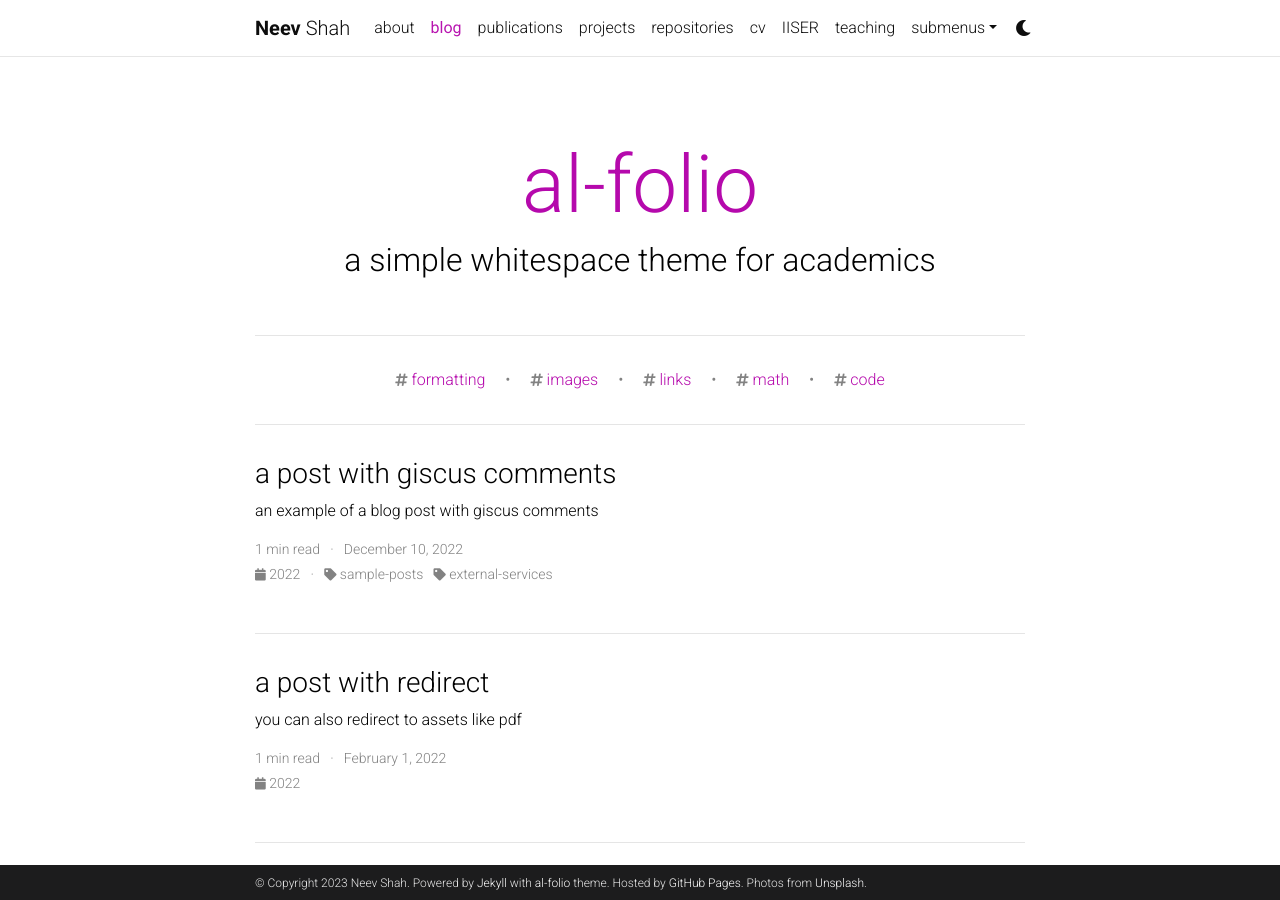
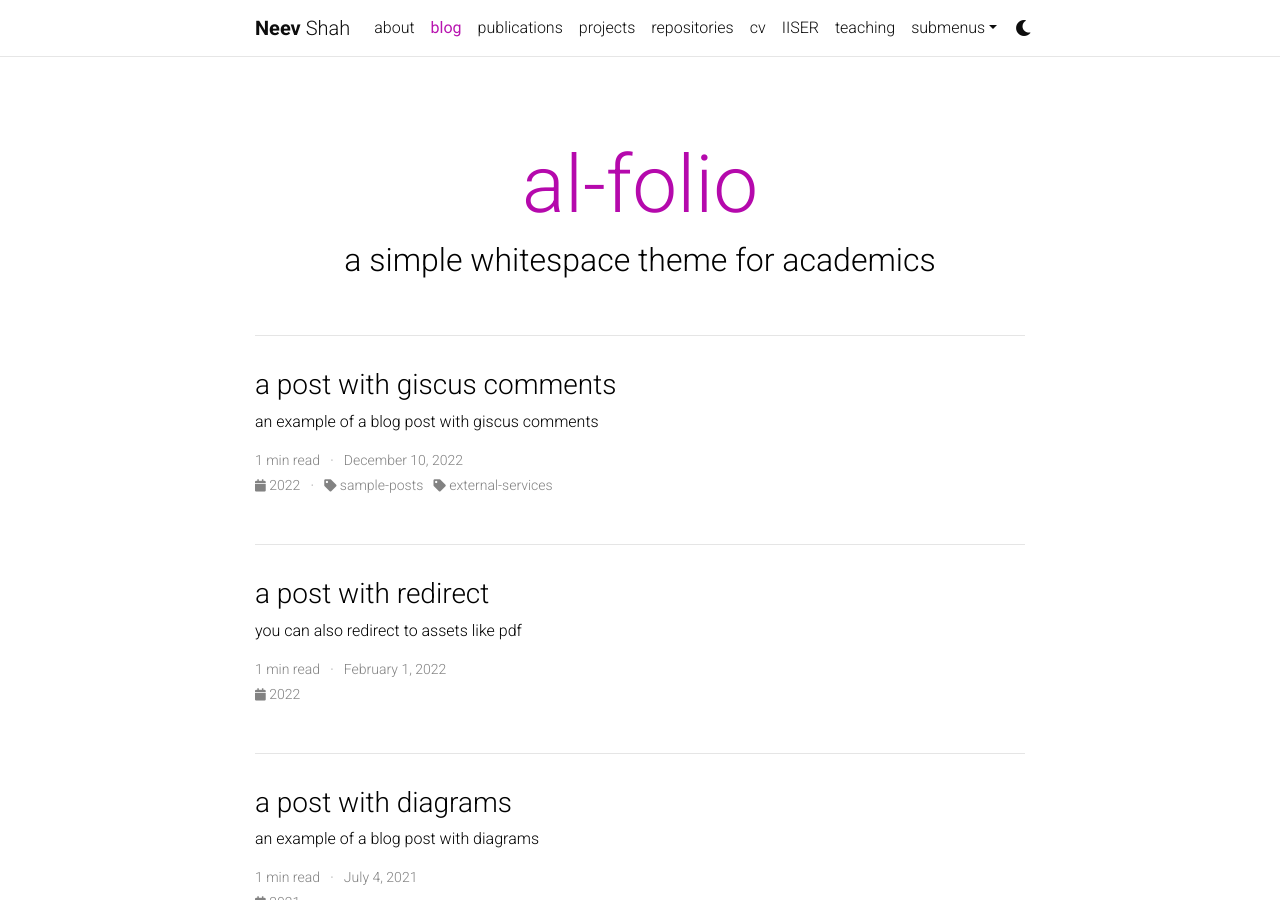
Before and after one commit to neevshah101/neevshah101.github.io, a Jekyll site: the page built from blog/index.html, in a window 1280 px wide and 900 px high. Built offline with Jekyll 4.4.1, drawn with Linux system fonts in a browser that asks for light colours; the list of posts is cut into pages by our own code; comment, search, counter and statistics services are not loaded; a style sheet for code colours, icons or effects is not loaded.

Commit message:
Update _config.yml

```diff
--- a/_config.yml
+++ b/_config.yml
@@ -8,12 +8,12 @@
 last_name: Shah
 email: neev.shah@students.iiserpune.ac.in
 description: > # the ">" symbol means to ignore newlines until "footer_text:"
-  A simple, whitespace theme for academics. Based on [*folio](https://github.com/bogoli/-folio) design.
+  an attempt at making my personal website
 footer_text: >
   Powered by <a href="https://jekyllrb.com/" target="_blank">Jekyll</a> with <a href="https://github.com/alshedivat/al-folio">al-folio</a> theme.
   Hosted by <a href="https://pages.github.com/" target="_blank">GitHub Pages</a>.
   Photos from <a href="https://unsplash.com" target="_blank">Unsplash</a>.
-keywords: jekyll, jekyll-theme, academic-website, portfolio-website  # add your own keywords or leave empty
+keywords: #jekyll, jekyll-theme, academic-website, portfolio-website  # add your own keywords or leave empty
 
 lang: en # the language of your site (for example: en, fr, cn, ru, etc.)
 icon: ⚛️  # the emoji used as the favicon (alternatively, provide image name in /assets/img/)
@@ -41,14 +41,14 @@
 # will use title and url fields
 # Take a look to https://github.com/jekyll/jekyll-feed for more customization
 
-rss_icon: true
+rss_icon: false
 
 # -----------------------------------------------------------------------------
 # Layout
 # -----------------------------------------------------------------------------
 
 navbar_fixed: true
-footer_fixed: true
+footer_fixed: false
 
 # Dimensions
 max_width: 800px
@@ -69,7 +69,7 @@
 
 github_username: # your GitHub user name
 gitlab_username: # your GitLab user name
-twitter_username: # your Twitter handle
+twitter_username: NeevShah07# your Twitter handle
 mastodon_username: # your mastodon instance+username in the format instance.tld/@username
 linkedin_username: # your LinkedIn user name
 telegram_username: # your Telegram user name
@@ -248,7 +248,7 @@
     tag: '/blog/tag/:name/'
     category: '/blog/category/:name/'
 
-display_tags: ['formatting', 'images', 'links', 'math', 'code'] # this tags will be dispalyed on the front page of your blog
+display_tags: #['formatting', 'images', 'links', 'math', 'code'] # this tags will be dispalyed on the front page of your blog
 
 # -----------------------------------------------------------------------------
 # Jekyll Scholar
```
